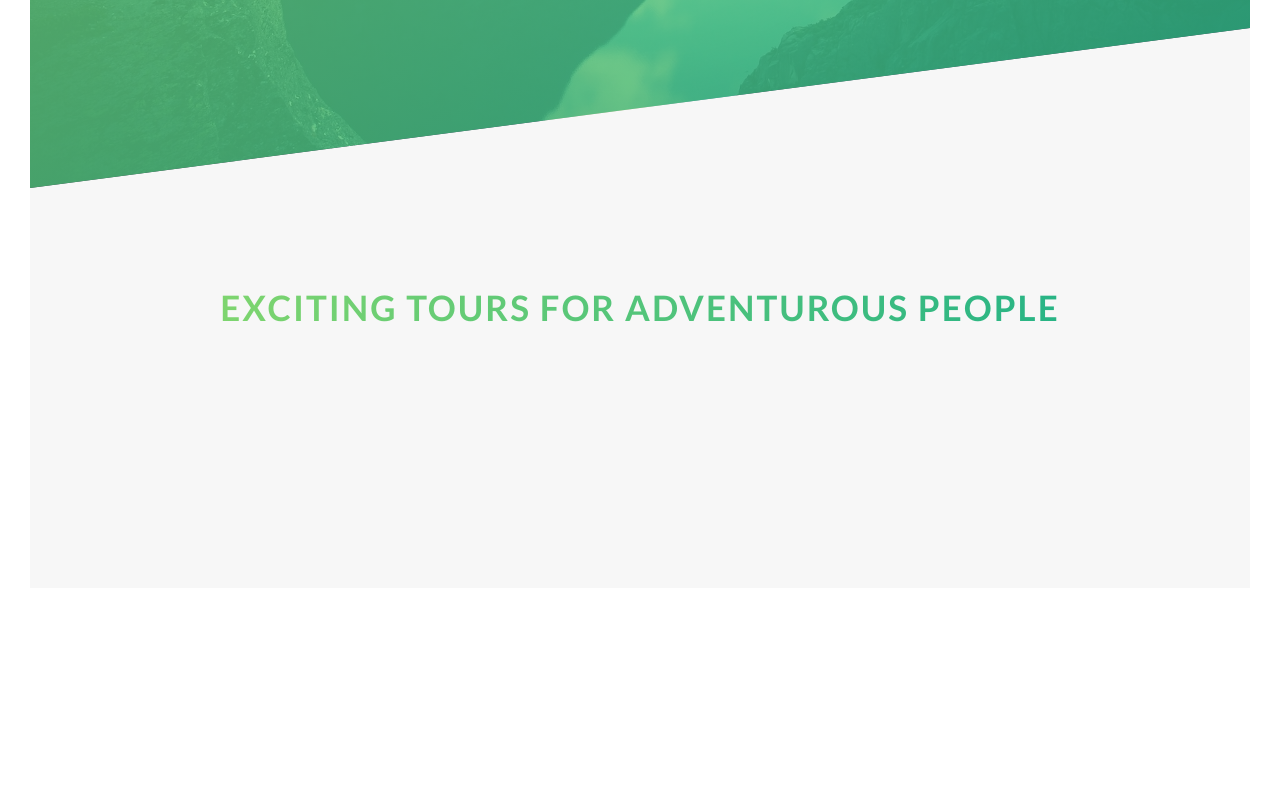
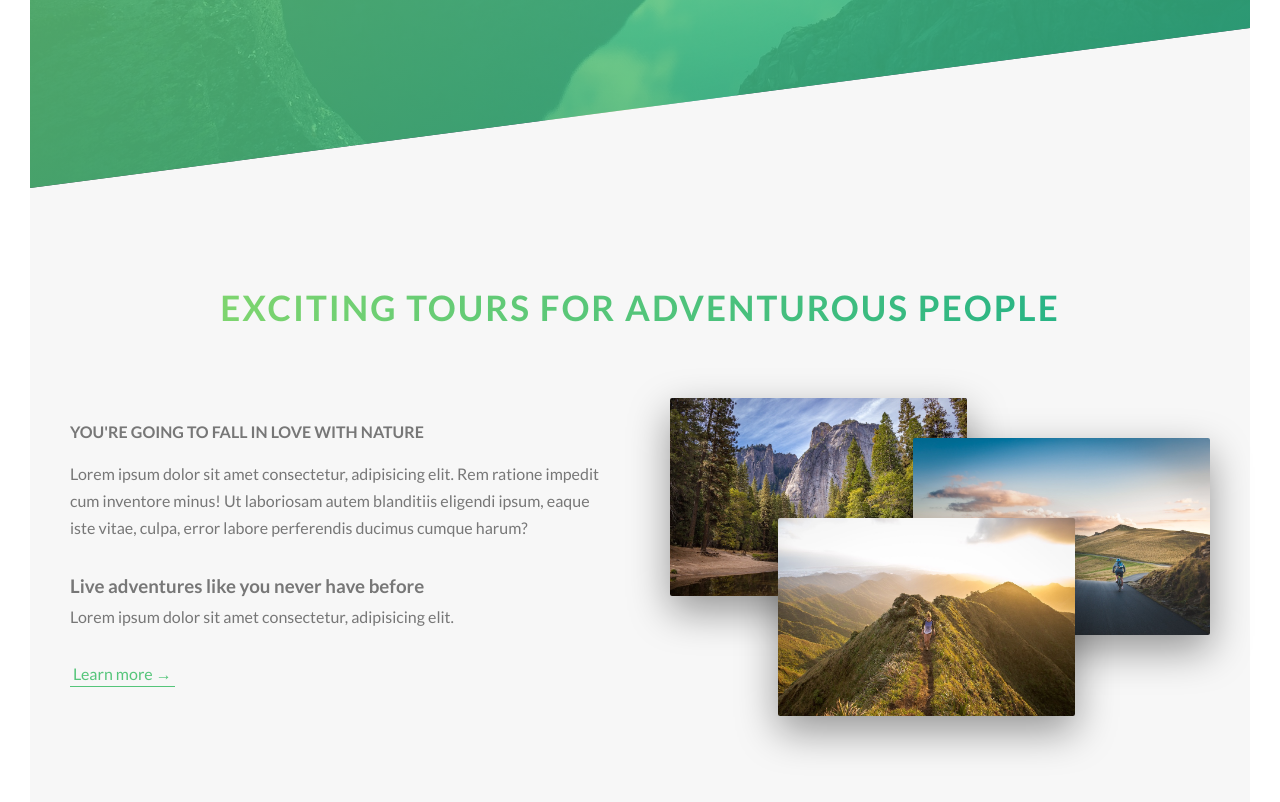
Before and after one commit to beahowel117/nature, a website: page index.html in a window 1280 px wide. Shown: the part 602-1404 px from the top of the page. Before the commit the page ends 1220 px from the top, so only its background shows below. Drawn offline with Linux system fonts and the light colour scheme.

Commit message:
added images and effects

```diff
--- a/index.html
+++ b/index.html
@@ -31,11 +31,32 @@
 
         <main>
             <section class="section-about">
-                <div class="u-center-text">
-                <h2 class="heading-secondary">
-                    Exciting tours for adventurous people
-                </h2>
-            </div>
+                <div class="u-center-text u-margin-bottom-big">
+                    <h2 class="heading-secondary">
+                        Exciting tours for adventurous people
+                    </h2>
+                </div>
+
+                <div class="row">
+                    <div class="col-1-of-2">
+                        <h3 class="heading-tertiary u-margin-bottom-small">You're going to fall in love with nature</h3>
+                        <p class="paragraph">
+                            Lorem ipsum dolor sit amet consectetur, adipisicing elit. Rem ratione impedit cum inventore minus! Ut laboriosam autem blanditiis eligendi ipsum, eaque iste vitae, culpa, error labore perferendis ducimus cumque harum?
+                        </p>
+                        <h3 class="heading-tertiary u-margin-bottom-small">Live adventures like you never have before</h3>
+                        <p class="paragraph">
+                            Lorem ipsum dolor sit amet consectetur, adipisicing elit.
+                        </p>
+                        <a href="#" class="btn-text">Learn more &rarr; </a>
+                    </div>
+                    <div class="col-1-of-2">
+                        <div class="composition">
+                            <img src="img/nat-1-large.jpg" alt="Photo 1" class="composition__photo composition__photo--p1">
+                            <img src="img/nat-2-large.jpg" alt="Photo 2" class="composition__photo composition__photo--p2">
+                            <img src="img/nat-3-large.jpg" alt="Photo 3" class="composition__photo composition__photo--p3">
+                        </div>
+                    </div>
+                </div>
             </section>
         </main>
 <!--
--- a/sass/abstracts/_variables.scss
+++ b/sass/abstracts/_variables.scss
@@ -7,6 +7,9 @@ $color-grey-dark: #777;
 $color-white: #fff;
 $color-black: #000;
 
+//font
+$default-font-size: 1.6rem;
+
 //grid
 $grid-width: 114rem;
 $gutter-vertical: 6rem;
--- a/sass/base/_typography.scss
+++ b/sass/base/_typography.scss
@@ -61,5 +61,18 @@ body {
       transform: skewY(2deg) skewX(15deg) scale(1.1);
       text-shadow: .5rem 1rem 2rem rgba($color-black, .2);
     }
+  }
 
+.heading-tertiary {
+  font-size: $default-font-size;
+  font-weight: 700;
+  text-transform: uppercase;
+}
+
+.paragraph {
+  font-size: $default-font-size;
+
+  &:not(:last-child) {
+    margin-bottom: 3rem;
   }
+}
--- a/sass/base/_utilities.scss
+++ b/sass/base/_utilities.scss
@@ -1,3 +1,7 @@
-.u-center-text {
-  text-align: center;
-}
+.u-center-text { text-align: center; }
+
+.u-margin-bottom-small { margin-bottom: 1.5rem; }
+
+.u-margin-bottom-med { margin-bottom: 4rem; }
+
+.u-margin-bottom-big { margin-bottom: 8rem; }
--- a/sass/components/_buttons.scss
+++ b/sass/components/_buttons.scss
@@ -9,7 +9,7 @@
     /* short for transition all properites will be animated */
     transition: all .2s;
     position: relative;
-    font-size: 1.6rem;
+    font-size: $default-font-size;
   }
 
   /*  the Y axis goes from top to bottom: to go up its - to go down it's + */
@@ -61,3 +61,28 @@
     animation-fill-mode: backwards;
   }
 }
+
+.btn-text {
+  &:link,
+  &:visited {
+    font-size: $default-font-size;
+    color: $color-primary;
+    display: inline;
+    text-decoration: none;
+    border-bottom: 1px solid $color-primary;
+    padding: 3px;
+    transition: all .2s;
+  }
+
+  &:hover {
+    background-color: $color-primary;
+    color: $color-white;
+    box-shadow: 0 1rem 2rem rgba($color-black,.15);
+    transform: translate(-2px);
+  }
+
+  &:active {
+    box-shadow: 0 .5rem 2rem rgba($color-black,.15);
+    transform: translate(0);
+  }
+}
--- /dev/null
+++ b/sass/components/_composition.scss
@@ -0,0 +1,39 @@
+.composition {
+  position: relative;
+
+  &__photo {
+    width: 55%;
+    box-shadow: 0 1.5rem 4rem rgba($color-black, .4);
+    border-radius: 2px;
+    position: absolute;
+    transition: all .2s;
+    outline-offset: 2rem;
+
+    &--p1{
+      left: 0;
+      top: -2rem;
+    }
+
+    &--p2{
+      right: 0;
+      top: 2rem;
+    }
+
+    &--p3{
+      left: 20%;
+      top: 10rem;
+    }
+
+    &:hover {
+      outline: 1.5rem solid $color-primary;
+      transform: scale(1.05) translate(-.5rem);
+      box-shadow: 0 1.5rem 4rem rgba($color-black, .5);
+      z-index: 20;
+    }
+  }
+
+  &:hover &__photo:not(:hover) {
+    transform: scale(.95);
+  }
+  //composition:hover composition__photo:not(hover)
+}
--- a/sass/layout/_grid.scss
+++ b/sass/layout/_grid.scss
@@ -1,6 +1,5 @@
 .row {
   max-width: 114rem;
-  background-color: #eee;
   margin: 0 auto;
 
   &:not(:last-child){
@@ -10,14 +9,12 @@
   @include clearfix;
 
   [class^="col-"] {
-    background-color: orangered;
-    float: left;
+       float: left;
 
     &:not(:last-child) {
       margin-right: $gutter-vertical;
     }
   }
-
 
   .col-1-of-2 {
     width: calc((100% - #{$gutter-horizontal}) / 2);
--- a/sass/main.scss
+++ b/sass/main.scss
@@ -1,7 +1,6 @@
 @import "abstracts/functions";
 @import "abstracts/mixins";
 @import "abstracts/variables";
-
 
 @import "base/animations";
 @import "base/base";
@@ -9,7 +8,7 @@
 @import "base/utilities";
 
 @import "components/buttons";
-
+@import "components/composition";
 
 @import "layout/header";
 @import "layout/grid";
```
Also changed, not shown: css/style.comp.css, sass/layout/grid.css (deleted), sass/main.css, 3 other files.
